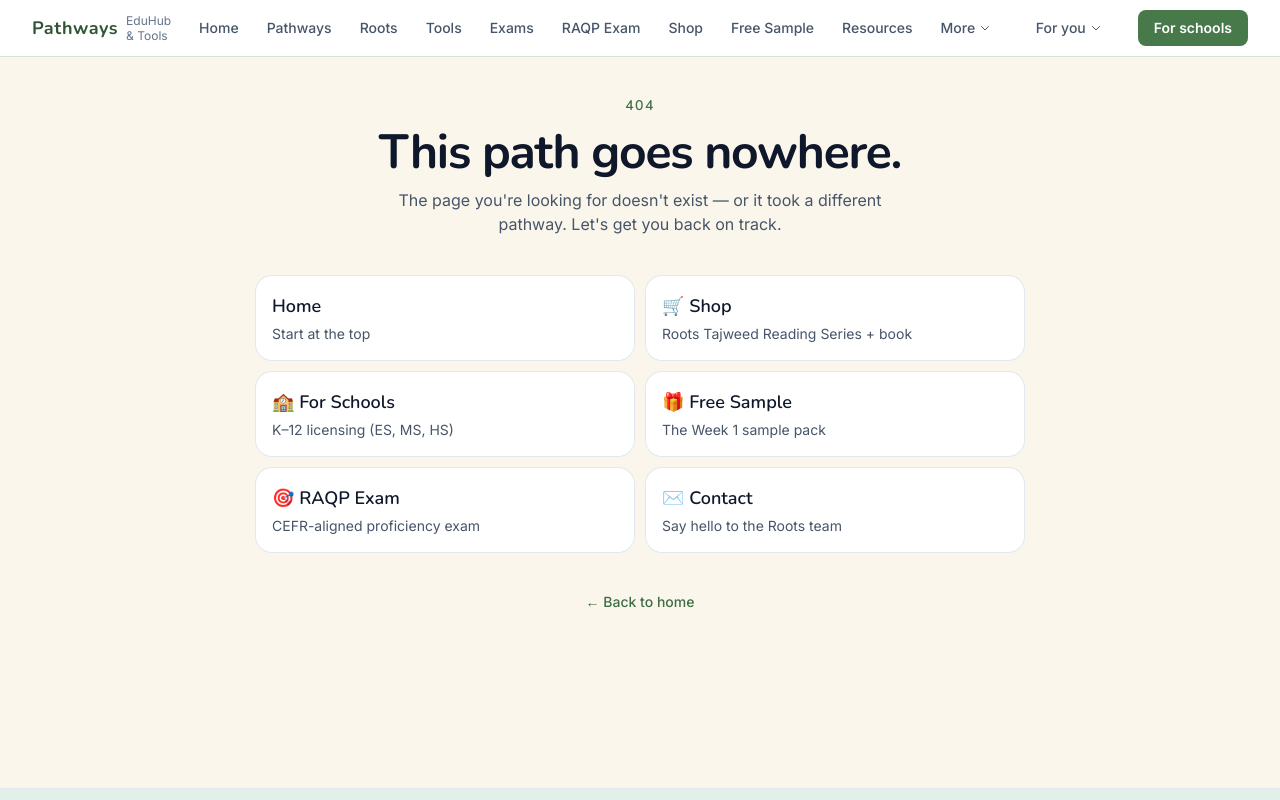
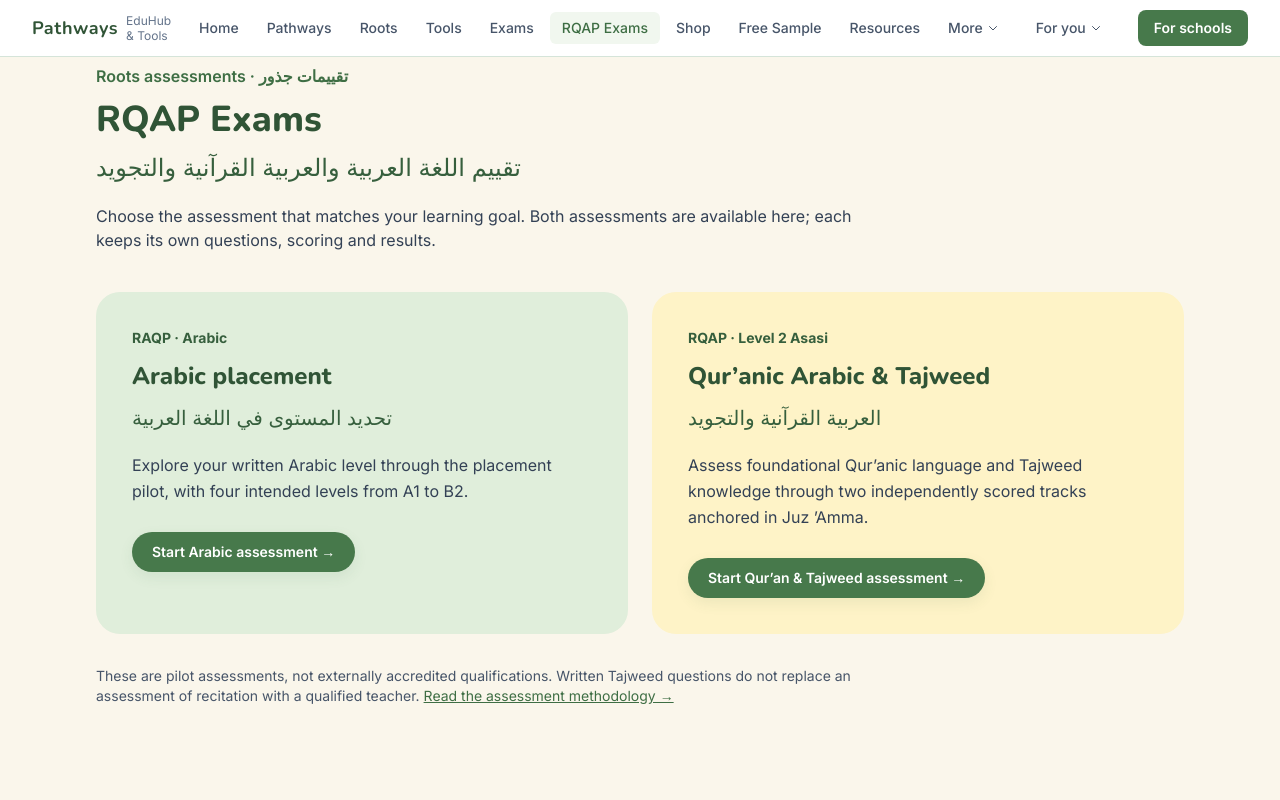
Before and after one commit to DinaElAhl/Pathways-, a React (Vite) app: page /rqap-exams in a window 1280 px wide. Shown: the top 800 px of the page. Built offline with nearby package versions, Linux system fonts and the light colour scheme.

Commit message:
feat: group Roots assessments under one RQAP Exams tab

```diff
--- a/src/App.jsx
+++ b/src/App.jsx
@@ -27,6 +27,7 @@
 const EduHub = lazy(() => import('./pages/EduHub'))
 const AccreditedExams = lazy(() => import('./pages/AccreditedExams.jsx'))
 const QuranExams = lazy(() => import('./pages/QuranExams.jsx'))
+const RqapExams = lazy(() => import('./pages/RqapExams.jsx'))
 const PathwaysExam = lazy(() => import('./pages/PathwaysExam.jsx'))
 const ExamDashboard = lazy(() => import('./pages/ExamDashboard.jsx'))
 const Shop = lazy(() => import('./pages/Shop.jsx'))
@@ -64,6 +65,7 @@
         <Route path="/contact" element={<Contact />} />
         <Route path="/accredited-exams" element={<AccreditedExams />} />
         <Route path="/quran-exams" element={<QuranExams />} />
+        <Route path="/rqap-exams" element={<RqapExams />} />
         <Route path="/pathways-exam" element={<PathwaysExam />} />
         <Route path="/exam-dashboard" element={<ExamDashboard />} />
         <Route path="/shop" element={<Shop />} />
--- a/src/components/Navbar.jsx
+++ b/src/components/Navbar.jsx
@@ -19,7 +19,7 @@
   { to: '/roots', label: 'Roots' },
   { to: '/tools', label: 'Tools' },
   { to: '/accredited-exams', label: 'Exams' },
-  { to: '/pathways-exam', label: 'RAQP Exam' },
+  { to: '/rqap-exams', label: 'RQAP Exams' },
   { to: '/shop', label: 'Shop' },
   { to: '/free-sample', label: 'Free Sample' },
   { to: '/resources', label: 'Resources' },
@@ -27,17 +27,8 @@
 
 // Secondary links under "More", grouped with headings.
 //
-// The RQAP exams get their own group so they read as one family and can't be
-// misread as the RAQP exam (CEFR-aligned, /pathways-exam), which keeps its own
-// top-bar slot — the two acronyms differ only by a transposed letter.
-// Only RQAP Level 2 Asasi ships today; a Level 1 entry drops into this group
-// when that page exists. Links use `href` when they open a static HTML file
-// rather than a React route.
+// Both Roots assessments share a single primary navigation entry.
 const moreGroups = [
-  {
-    title: 'RQAP exams',
-    links: [{ href: '/rqap.html', label: 'RQAP 2 — Level 2 Asasi' }],
-  },
   {
     title: 'Exams & assessment',
     links: [
--- /dev/null
+++ b/src/data/rqapExams.js
@@ -0,0 +1,4 @@
+export const rqapExams = [
+  { title: 'Arabic placement', arabic: 'تحديد المستوى في اللغة العربية', label: 'RAQP · Arabic', description: 'Explore your written Arabic level through the placement pilot, with four intended levels from A1 to B2.', to: '/pathways-exam', cta: 'Start Arabic assessment →', color: 'bg-brand-100' },
+  { title: 'Qur’anic Arabic & Tajweed', arabic: 'العربية القرآنية والتجويد', label: 'RQAP · Level 2 Asasi', description: 'Assess foundational Qur’anic language and Tajweed knowledge through two independently scored tracks anchored in Juz ’Amma.', href: 'rqap.html', cta: 'Start Qur’an & Tajweed assessment →', color: 'bg-amber-100' },
+]
--- a/src/data/seo.js
+++ b/src/data/seo.js
@@ -25,6 +25,7 @@
 
 // Hand-written entries for every fixed route.
 export const staticSeo = {
+  '/rqap-exams': { title: 'RQAP Exams: Arabic and Tajweed assessments', description: 'Choose your Roots assessment: written Arabic placement or foundational Qur’anic Arabic and Tajweed. Explore both pilots, their scope and scoring methods.' },
   '/': {
     title: 'A bilingual Qur’an and Arabic curriculum',
     description: DEFAULT_DESCRIPTION,
--- /dev/null
+++ b/src/pages/RqapExams.jsx
@@ -0,0 +1,10 @@
+import { Link } from 'react-router-dom'
+import { rqapExams } from '../data/rqapExams.js'
+
+export default function RqapExams() {
+  return <main className="container-page py-12 sm:py-16">
+    <header className="max-w-3xl mb-10"><p className="text-brand-700 font-semibold">Roots assessments · تقييمات جذور</p><h1 className="text-4xl font-display font-extrabold text-brand-900 mt-3">RQAP Exams</h1><p lang="ar" dir="rtl" className="text-2xl text-brand-800 mt-3 text-left">تقييم اللغة العربية والعربية القرآنية والتجويد</p><p className="mt-5 text-slate-700">Choose the assessment that matches your learning goal. Both assessments are available here; each keeps its own questions, scoring and results.</p></header>
+    <div className="grid md:grid-cols-2 gap-6">{rqapExams.map(exam => <article key={exam.label} className={"rounded-3xl p-7 sm:p-9 " + exam.color}><p className="text-sm font-bold text-brand-800">{exam.label}</p><h2 className="text-2xl font-display font-extrabold text-brand-900 mt-3">{exam.title}</h2><p lang="ar" dir="rtl" className="mt-3 text-xl text-brand-800 text-left">{exam.arabic}</p><p className="mt-5 text-slate-700 leading-relaxed">{exam.description}</p><div className="mt-7">{exam.href ? <a className="btn-primary" href={import.meta.env.BASE_URL + exam.href}>{exam.cta}</a> : <Link className="btn-primary" to={exam.to}>{exam.cta}</Link>}</div></article>)}</div>
+    <p className="mt-8 max-w-3xl text-sm text-slate-600">These are pilot assessments, not externally accredited qualifications. Written Tajweed questions do not replace an assessment of recitation with a qualified teacher. <Link className="underline text-brand-700" to="/exam/methodology">Read the assessment methodology →</Link></p>
+  </main>
+}
```
Also changed, not shown: 1 other file (tests, documents, lock files or other folders).
